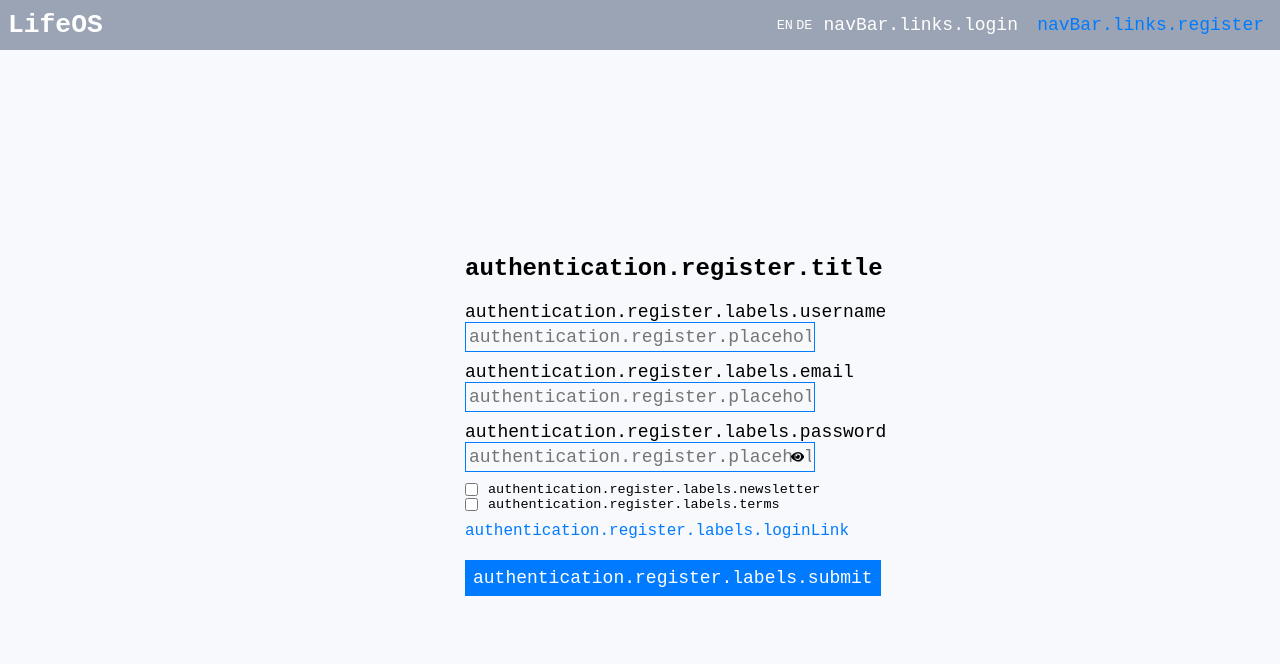
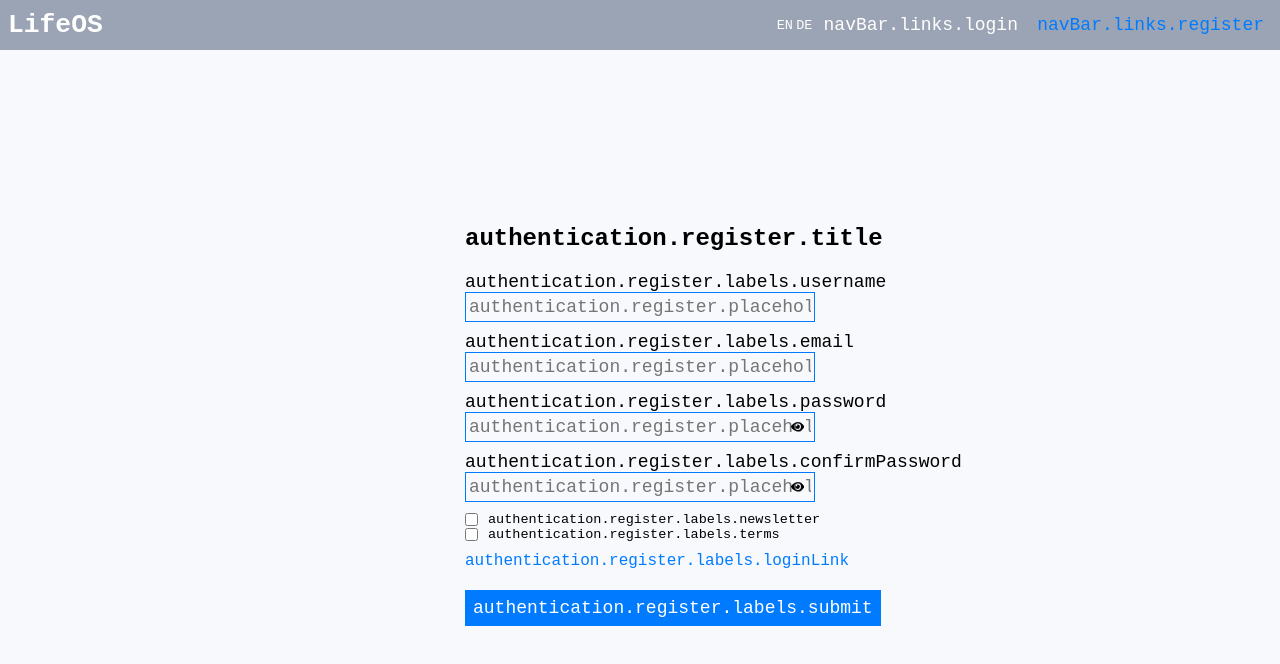
Before and after one commit to BarloGER/Life-OS, a React (Vite) app in the folder apps/ui-public/: page /register in a window 1280 px wide. Shown: the top 664 px of the page. Built offline with nearby package versions, Linux system fonts and the light colour scheme; no server answers.

Commit message:
feat: add password confirmation ui on register

```diff
--- a/apps/ui-public/src/features/authentication/components/organisms/RegisterForm.tsx
+++ b/apps/ui-public/src/features/authentication/components/organisms/RegisterForm.tsx
@@ -14,6 +14,7 @@ interface RegisterFormProps {
     username: string;
     email: string;
     password: string;
+    confirmPassword: string;
     isNewsletterAccepted: boolean;
     isTermsAccepted: boolean;
   };
@@ -25,6 +26,7 @@ interface RegisterFormProps {
   usernameError: string;
   emailError: string;
   passwordError: string;
+  confirmPasswordError: string;
   newsletterError: string;
   termsError: string;
 }
@@ -39,6 +41,7 @@ export const RegisterForm: React.FC<RegisterFormProps> = ({
   usernameError,
   emailError,
   passwordError,
+  confirmPasswordError,
   newsletterError,
   termsError,
 }) => {
@@ -77,6 +80,15 @@ export const RegisterForm: React.FC<RegisterFormProps> = ({
         error={passwordError}
       />
 
+      <PasswordInputField
+        name="confirmPassword"
+        label={t('authentication.register.labels.confirmPassword')}
+        placeholder={t('authentication.register.placeholders.password')}
+        value={registerFormData.confirmPassword}
+        onChange={handleChange}
+        error={confirmPasswordError}
+      />
+
       <CheckboxField
         name="isNewsletterAccepted"
         label={t('authentication.register.labels.newsletter')}
--- a/apps/ui-public/src/features/authentication/components/organisms/ResetPasswordForm.tsx
+++ b/apps/ui-public/src/features/authentication/components/organisms/ResetPasswordForm.tsx
@@ -7,6 +7,7 @@ import './assets/reset-password-form.css';
 interface ResetPasswordFormProps {
   resetPasswordFormData: {
     password: string;
+    confirmPassword: string;
   };
   handleChange: (e: React.ChangeEvent<HTMLInputElement>) => void;
   processResetPassword: (e: React.FormEvent<HTMLFormElement>) => void;
@@ -14,6 +15,7 @@ interface ResetPasswordFormProps {
   successMessage: string;
   errorMessage: string;
   passwordError: string;
+  confirmPasswordError: string;
 }
 
 export const ResetPasswordForm: React.FC<ResetPasswordFormProps> = ({
@@ -24,6 +26,7 @@ export const ResetPasswordForm: React.FC<ResetPasswordFormProps> = ({
   successMessage,
   errorMessage,
   passwordError,
+  confirmPasswordError,
 }) => {
   const { t } = useTranslation();
 
@@ -40,6 +43,15 @@ export const ResetPasswordForm: React.FC<ResetPasswordFormProps> = ({
         error={passwordError}
       />
 
+      <PasswordInputField
+        name="confirmPassword"
+        label={t('authentication.resetPassword.labels.confirmPassword')}
+        placeholder={t('authentication.resetPassword.placeholders.password')}
+        value={resetPasswordFormData.confirmPassword}
+        onChange={handleChange}
+        error={confirmPasswordError}
+      />
+
       {errorMessage && <ErrorMessage message={errorMessage} />}
       {successMessage && <SuccessMessage message={successMessage} />}
 
--- a/apps/ui-public/src/features/authentication/components/pages/RegisterPage.tsx
+++ b/apps/ui-public/src/features/authentication/components/pages/RegisterPage.tsx
@@ -19,6 +19,7 @@ interface RegisterFormData {
   username: string;
   email: string;
   password: string;
+  confirmPassword: string;
   isNewsletterAccepted: boolean;
   isTermsAccepted: boolean;
 }
@@ -38,6 +39,7 @@ export const RegisterPage = () => {
     username: '',
     email: '',
     password: '',
+    confirmPassword: '',
     isNewsletterAccepted: false,
     isTermsAccepted: false,
   });
@@ -47,6 +49,7 @@ export const RegisterPage = () => {
   const [usernameError, setUsernameError] = useState('');
   const [emailError, setEmailError] = useState('');
   const [passwordError, setPasswordError] = useState('');
+  const [confirmPasswordError, setConfirmPasswordError] = useState('');
   const [newsletterError, setNewsletterError] = useState('');
   const [termsError, setTermsError] = useState('');
 
@@ -109,6 +112,7 @@ export const RegisterPage = () => {
     setUsernameError('');
     setEmailError('');
     setPasswordError('');
+    setConfirmPasswordError('');
     setNewsletterError('');
     setTermsError('');
 
@@ -145,6 +149,15 @@ export const RegisterPage = () => {
         setIsRegisterLoading(false);
         setPasswordError(t(`${err.message}`));
       }
+      return;
+    }
+
+    if (registerFormData.confirmPassword !== validPassword.getValue()) {
+      setIsRegisterLoading(false);
+      setPasswordError(t('authentication.register.errors.passwordMatch'));
+      setConfirmPasswordError(
+        t('authentication.register.errors.passwordMatch'),
+      );
       return;
     }
 
@@ -214,6 +227,7 @@ export const RegisterPage = () => {
           usernameError={usernameError}
           emailError={emailError}
           passwordError={passwordError}
+          confirmPasswordError={confirmPasswordError}
           newsletterError={newsletterError}
           termsError={termsError}
         />
--- a/apps/ui-public/src/features/authentication/components/pages/ResetPasswordPage.tsx
+++ b/apps/ui-public/src/features/authentication/components/pages/ResetPasswordPage.tsx
@@ -7,6 +7,7 @@ import { Password, Token } from '@shared/entities/index';
 
 interface ResetPasswordFormData {
   password: string;
+  confirmPassword: string;
 }
 
 type ResetPasswordResponse = {
@@ -20,11 +21,13 @@ export const ResetPasswordPage = () => {
   const [resetPasswordFormData, setResetPasswordFormData] =
     useState<ResetPasswordFormData>({
       password: '',
+      confirmPassword: '',
     });
   const [isLoading, setIsLoading] = useState(false);
   const [successMessage, setSuccessMessage] = useState('');
   const [errorMessage, setErrorMessage] = useState('');
   const [passwordError, setPasswordError] = useState('');
+  const [confirmPasswordError, setConfirmPasswordError] = useState('');
   const [searchParams] = useSearchParams();
   const token = searchParams.get('token');
 
@@ -91,6 +94,15 @@ export const ResetPasswordPage = () => {
       return;
     }
 
+    if (resetPasswordFormData.confirmPassword !== validPassword.getValue()) {
+      setIsLoading(false);
+      setPasswordError(t('authentication.resetPassword.errors.passwordMatch'));
+      setConfirmPasswordError(
+        t('authentication.resetPassword.errors.passwordMatch'),
+      );
+      return;
+    }
+
     const resetPasswordResponse = await resetPasswordRequest({
       token: validToken.getValue(),
       newPassword: validPassword.getValue(),
@@ -130,6 +142,7 @@ export const ResetPasswordPage = () => {
           isLoading={isLoading}
           errorMessage={errorMessage}
           passwordError={passwordError}
+          confirmPasswordError={confirmPasswordError}
           successMessage={successMessage}
         />
       </section>
--- a/apps/ui-public/src/shared/locales/de/translationDE.json
+++ b/apps/ui-public/src/shared/locales/de/translationDE.json
@@ -57,6 +57,7 @@
         "username": "Benutzername",
         "email": "E-Mail",
         "password": "Passwort",
+        "confirmPassword": "Passwort Bestätigen",
         "newsletter": "Newsletter akzeptieren",
         "terms": "Nutzungsbedingungen akzeptieren",
         "loginLink": "Bereits registriert?",
@@ -67,7 +68,11 @@
         "email": "E-Mail",
         "password": "Passwort"
       },
-      "success": "Es wurde eine Bestätigungslink an die hinterlegte E-Mail Adresse gesendet. Bitte überprüfe dein Postfach."
+      "success": "Es wurde eine Bestätigungslink an die hinterlegte E-Mail Adresse gesendet. Bitte überprüfe dein Postfach.",
+      "errors": {
+        "invalidInput": "Ungültige Eingabe",
+        "passwordMatch": "Die Passwörter stimmen nicht überein."
+      }
     },
 
     "verifyEmail": {
@@ -104,9 +109,10 @@
     },
 
     "resetPassword": {
-      "title": "Neues Passwort festlegen",
+      "title": "Neues Passwort Festlegen",
       "labels": {
         "password": "Neues Passwort",
+        "confirmPassword": "Passwort Bestätigen",
         "requestPasswordResetLink": "Keine Email erhalten?",
         "submit": "Absenden"
       },
@@ -115,6 +121,7 @@
       },
       "success": "Dein Passwort wurde erfolgreich geändert. Du kannst dich jetzt anmelden.",
       "errors": {
+        "passwordMatch": "Die Passwörter stimmen nicht überein.",
         "unknownError": "Es ist ein Fehler aufgetreten. Hast du dein Passwort schon zurückgesetzt? Wenn nicht, kannst du über den Link eine neue Email anfordern."
       }
     },
```
